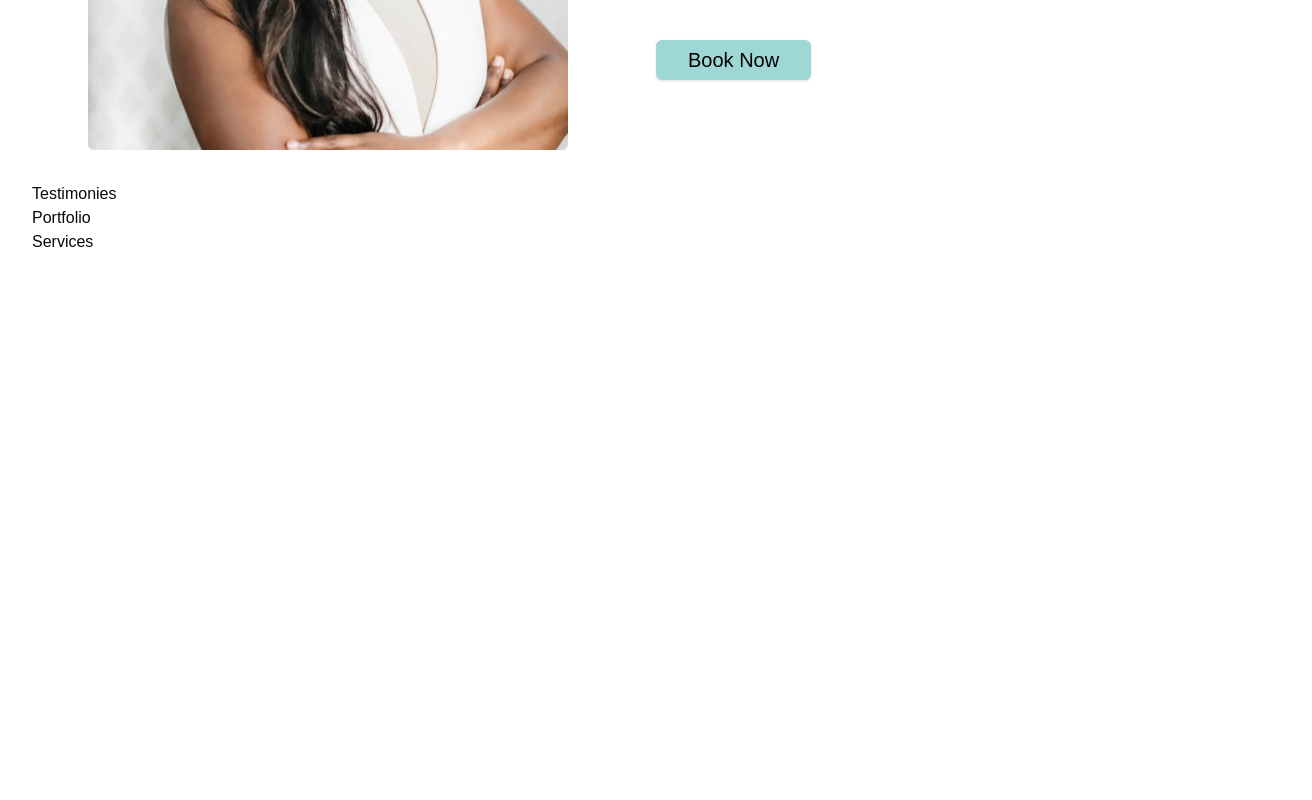
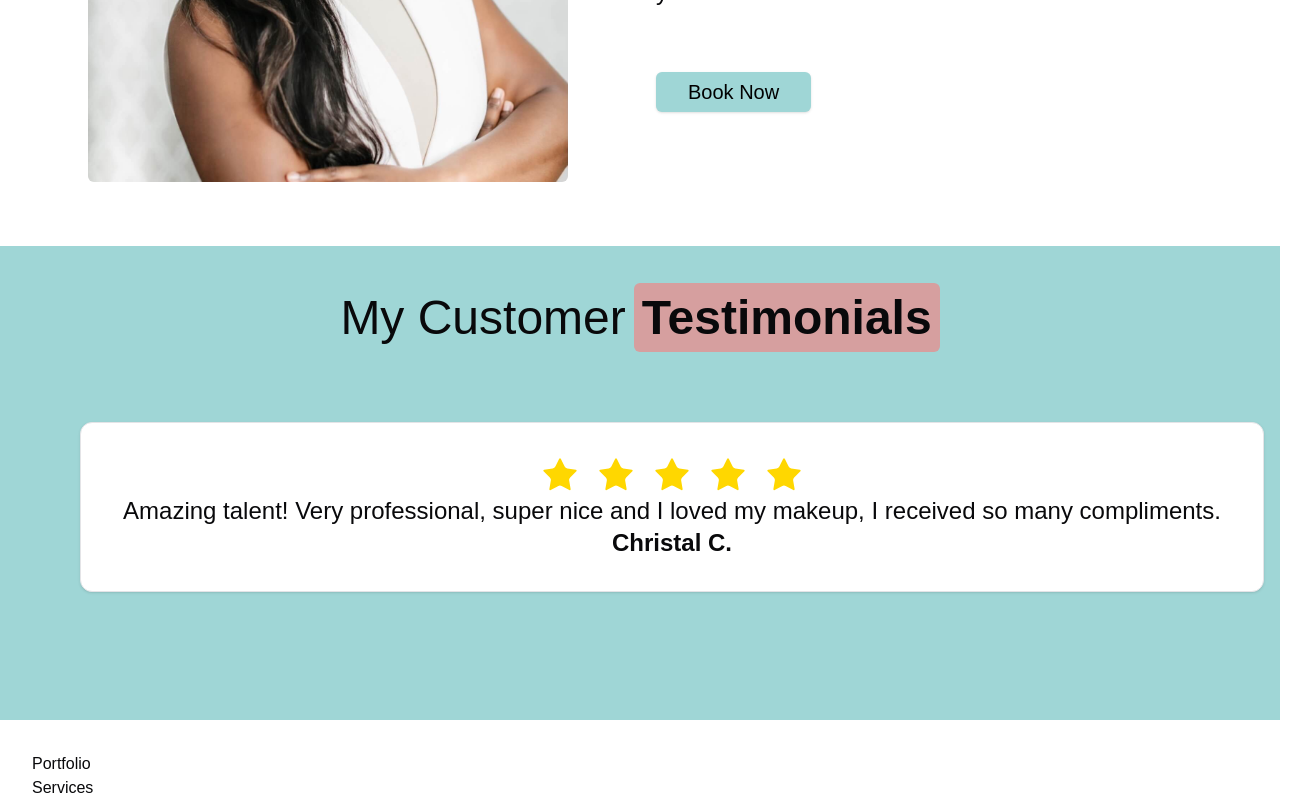
Before and after one commit to thatsehannah/sha-sha-faces, a Next.js app: page / in a window 1280 px wide. Shown: the part 1222-2022 px from the top of the page, 1312 px wide, since content can reach past the window. Before the commit the page ends 1476 px from the top, so only its background shows below. Built offline with nearby package versions, Linux system fonts and the light colour scheme; a web font is replaced by a local one.

Commit message:
creating testimony carousel component, creating testimonial section, adding small style changes to hero and about sections

```diff
--- a/app/page.tsx
+++ b/app/page.tsx
@@ -2,14 +2,14 @@ import About from '@/components/home/About';
 import Hero from '@/components/home/Hero';
 import Portfolio from '@/components/home/Portfolio';
 import Services from '@/components/home/Services';
-import Testimonies from '@/components/home/Testimonies';
+import Testimonials from '@/components/home/Testimonials';
 
 const Home = () => {
   return (
     <>
       <Hero />
       <About />
-      <Testimonies />
+      <Testimonials />
       <Portfolio />
       <Services />
     </>
--- a/components/home/About.tsx
+++ b/components/home/About.tsx
@@ -5,7 +5,7 @@ import { Button } from '../ui/button';
 
 const About = () => {
   return (
-    <section>
+    <section className='my-8'>
       <Container className='grid grid-cols-1 lg:grid-cols-2 justify-center items-center gap-8 py-8'>
         <div className='relative w-[25rem] h-[25rem] lg:w-[30rem] lg:h-[30rem] mx-auto'>
           <Image
--- a/components/home/Hero.tsx
+++ b/components/home/Hero.tsx
@@ -3,7 +3,7 @@ import { Button } from '../ui/button';
 import Link from 'next/link';
 import Image from 'next/image';
 import { asap } from '@/lib/fonts';
-import HeroCarousel from './HeroCarousel';
+import HeroCarousel from './components/HeroCarousel';
 
 const Hero = () => {
   return (
--- /dev/null
+++ b/components/home/Testimonials.tsx
@@ -0,0 +1,21 @@
+import React from 'react';
+import Container from '../global/Container';
+import TestimonyCarousel from './components/TestimonyCarousel';
+
+const Testimonies = () => {
+  return (
+    <section className='my-8 bg-secondary h-4/5 py-12'>
+      <Container className='flex flex-col justify-center items-center'>
+        <p className='text-4xl lg:text-5xl font-light mb-8'>
+          My Customer
+          <span className='font-bold bg-primary p-2 rounded-md ml-2'>
+            Testimonials
+          </span>{' '}
+        </p>
+        <TestimonyCarousel />
+      </Container>
+    </section>
+  );
+};
+
+export default Testimonies;
--- a/components/home/Testimonies.tsx
+++ /dev/null
@@ -1,8 +0,0 @@
-import React from 'react';
-import Container from '../global/Container';
-
-const Testimonies = () => {
-  return <Container>Testimonies</Container>;
-};
-
-export default Testimonies;
--- a/components/home/HeroCarousel.tsx
+++ b/components/home/components/HeroCarousel.tsx
@@ -1,6 +1,4 @@
-'use client';
-
-import React, { useRef } from 'react';
+import React from 'react';
 import carousel0 from '@/public/images/photo0.jpeg';
 import carousel1 from '@/public/images/photo1.jpeg';
 import carousel2 from '@/public/images/photo2.jpeg';
@@ -15,10 +13,9 @@ import {
   CarouselItem,
   CarouselNext,
   CarouselPrevious,
-} from '../ui/carousel';
-import { Card, CardContent } from '../ui/card';
+} from '../../ui/carousel';
+import { Card, CardContent } from '../../ui/card';
 import Image from 'next/image';
-import Autoplay from 'embla-carousel-autoplay';
 
 const carouselImages = [
   carousel6,
@@ -32,14 +29,9 @@ const carouselImages = [
 ];
 
 const HeroCarousel = () => {
-  const plugin = useRef(Autoplay({ delay: 3000, stopOnInteraction: true }));
   return (
     <div className='hidden lg:flex'>
-      <Carousel
-        plugins={[plugin.current]}
-        onMouseEnter={plugin.current.stop}
-        onMouseLeave={plugin.current.reset}
-      >
+      <Carousel>
         <CarouselContent>
           {carouselImages.map((img, idx) => {
             return (
--- /dev/null
+++ b/components/home/components/TestimonyCarousel.tsx
@@ -0,0 +1,61 @@
+'use client';
+
+import React, { useRef } from 'react';
+import testimonies from '@/lib/testimonials.json';
+import {
+  Carousel,
+  CarouselContent,
+  CarouselItem,
+} from '@/components/ui/carousel';
+import { Card, CardContent } from '@/components/ui/card';
+import { Star } from 'lucide-react';
+import Container from '@/components/global/Container';
+import Autoplay from 'embla-carousel-autoplay';
+
+const TestimonyCarousel = () => {
+  const plugin = useRef(Autoplay({ delay: 6000, stopOnInteraction: true }));
+
+  return (
+    <Container className='mt-8'>
+      <Carousel
+        plugins={[plugin.current]}
+        onMouseEnter={plugin.current.stop}
+        onMouseLeave={() => plugin.current.play(false)}
+      >
+        <CarouselContent>
+          {testimonies.map((item, idx) => {
+            return (
+              <CarouselItem key={idx}>
+                <div className='p-4'>
+                  <Card>
+                    <CardContent className='flex flex-col justify-center items-center p-8'>
+                      <div className='flex flex-row gap-4'>
+                        {Array.from({ length: item.starCount }).map(
+                          (_, idx) => (
+                            <Star
+                              key={idx}
+                              size={40}
+                              fill='gold'
+                              strokeWidth={0}
+                              className='shrink-2'
+                            />
+                          )
+                        )}
+                      </div>
+                      <p className='text-2xl shrink-2'>{item.testimony}</p>
+                      <p className='text-2xl font-bold shrink-2'>
+                        {item.reviewer}
+                      </p>
+                    </CardContent>
+                  </Card>
+                </div>
+              </CarouselItem>
+            );
+          })}
+        </CarouselContent>
+      </Carousel>
+    </Container>
+  );
+};
+
+export default TestimonyCarousel;
--- /dev/null
+++ b/lib/testimonials.json
@@ -0,0 +1,27 @@
+[
+  {
+    "reviewer": "Christal C.",
+    "testimony": "Amazing talent! Very professional, super nice and I loved my makeup, I received so many compliments.",
+    "starCount": 5
+  },
+  {
+    "reviewer": "Wilma E.",
+    "testimony": "Naisha got me right for my engagement photos. She had me feeling & looking good. You can see her passion & dedication through her work and not to mention, she's also super funny & personable. Will definitely book again & recommend anyone wanting to have their face BEAT!",
+    "starCount": 5
+  },
+  {
+    "reviewer": "Malinda R.",
+    "testimony": "Naisha did such a great job on my beat. I asked for a soft look and she delivered. Super happy with the outcome I didn't want to wash my makeup off! I would also like to add that she is so gentle you could take a nap while she is doing your makeup.",
+    "starCount": 5
+  },
+  {
+    "reviewer": "Kianna F.",
+    "testimony": "I was really happy with the way my makeup came out! I was going on a date and didn't really have specific look in mind but Naisha changed up my whole face in less than an hour. I would definitely book again in the future.",
+    "starCount": 5
+  },
+  {
+    "reviewer": "Angela B.",
+    "testimony": "Naisha did a great job on my daughter's Prom makeup. We did a test run a couple days prior which was gorgeous! There were a few tweaks my daughter wanted to make. Naisha was open to feedback and gave my daughter the look she wanted to achieve. IMO, both looks were FABULOUS!!!!",
+    "starCount": 5
+  }
+]
```
